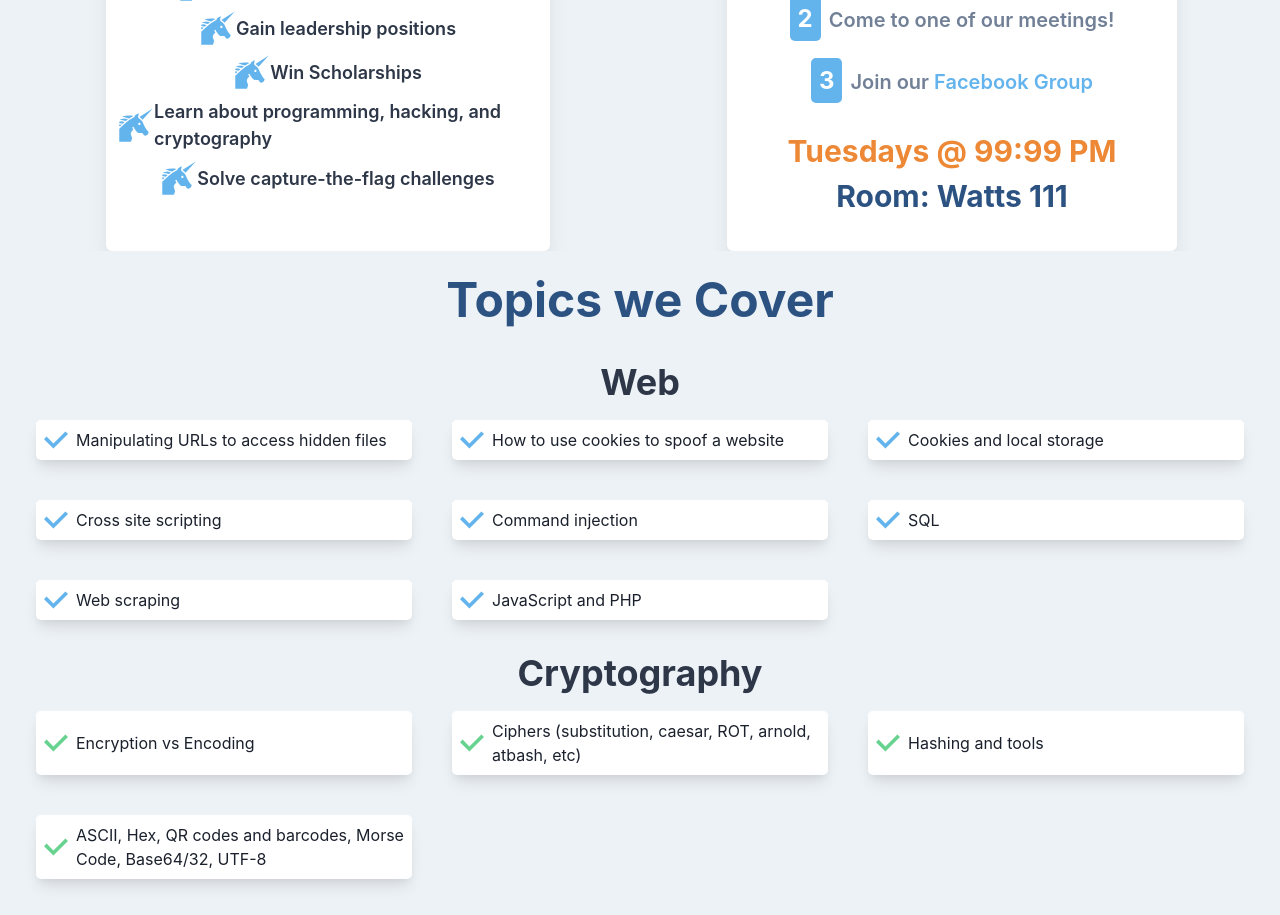
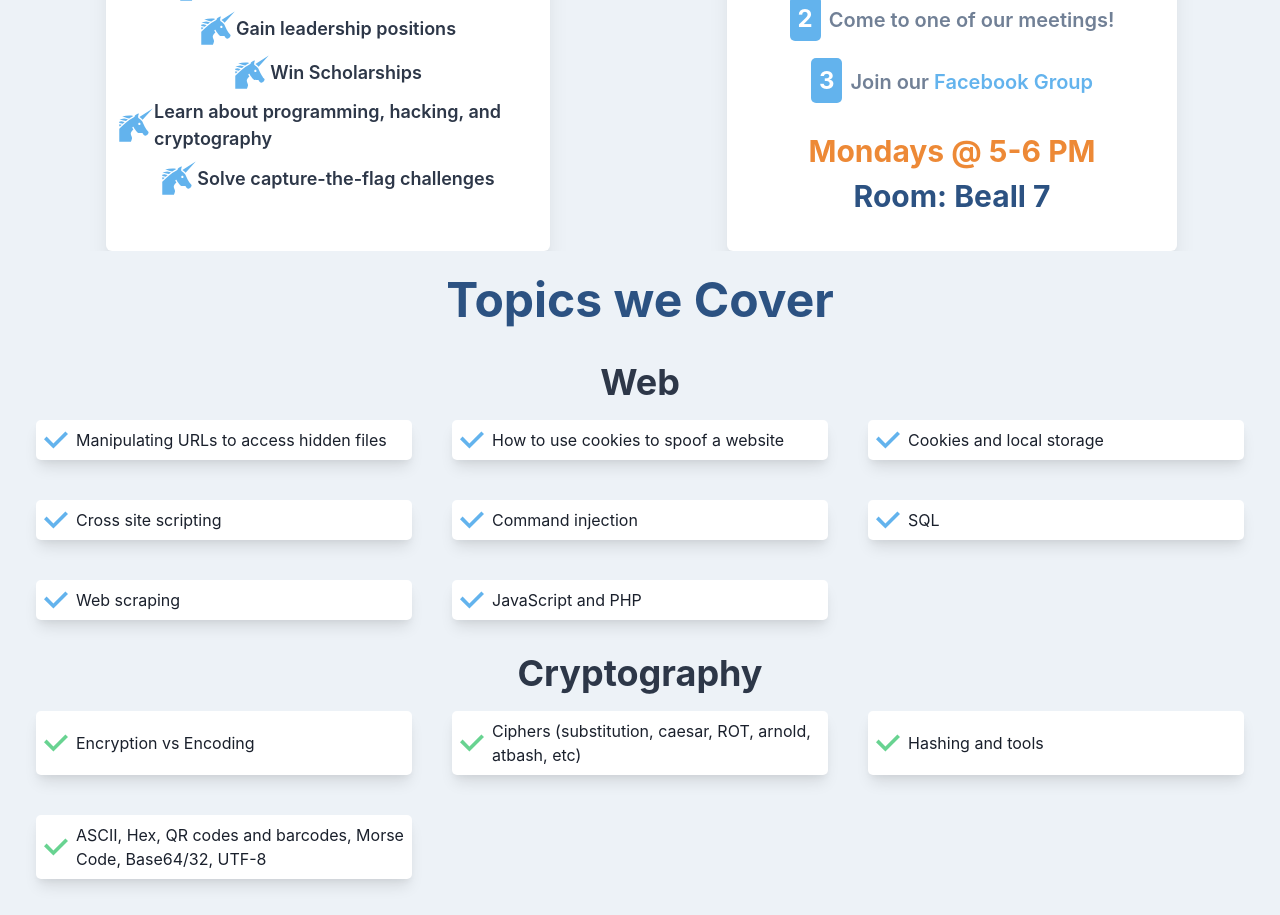
Before and after one commit to CyberUnicorns/CyberUnicorns.github.io, a Next.js app: page / in a window 1280 px wide. Shown: the part 1360-2275 px from the top of the page. Built offline with nearby package versions, Linux system fonts and the light colour scheme.

Commit message:
update meeting times

```diff
--- a/components/Join/index.jsx
+++ b/components/Join/index.jsx
@@ -22,8 +22,8 @@ export function Join() {
                         <Numbered number="1">Fill out the <Link href="https://docs.google.com/forms/d/e/1FAIpQLSdbwMFp5wgEvTBW75CwoPy9aCblNMQQsjjVm6yzGxV9WfXbUg/viewform?usp=sf_link" color="blue.300" isExternal>member information form</Link></Numbered>
                         <Numbered number="2">Come to one of our meetings!</Numbered>
                         <Numbered number="3">Join our <Link href="https://www.facebook.com/groups/1331698317252357/" color="blue.300" isExternal>Facebook Group</Link></Numbered>
-                        <Text fontWeight="bold" fontSize="3xl" color="orange.400">Tuesdays @ 99:99 PM</Text>
-                        <Text fontWeight="bold" fontSize="3xl" color="blue.700">Room: Watts 111</Text>
+                        <Text fontWeight="bold" fontSize="3xl" color="orange.400">Mondays @ 5-6 PM</Text>
+                        <Text fontWeight="bold" fontSize="3xl" color="blue.700">Room: Beall 7</Text>
 
                     </Box>
                 </SimpleGrid>
```
